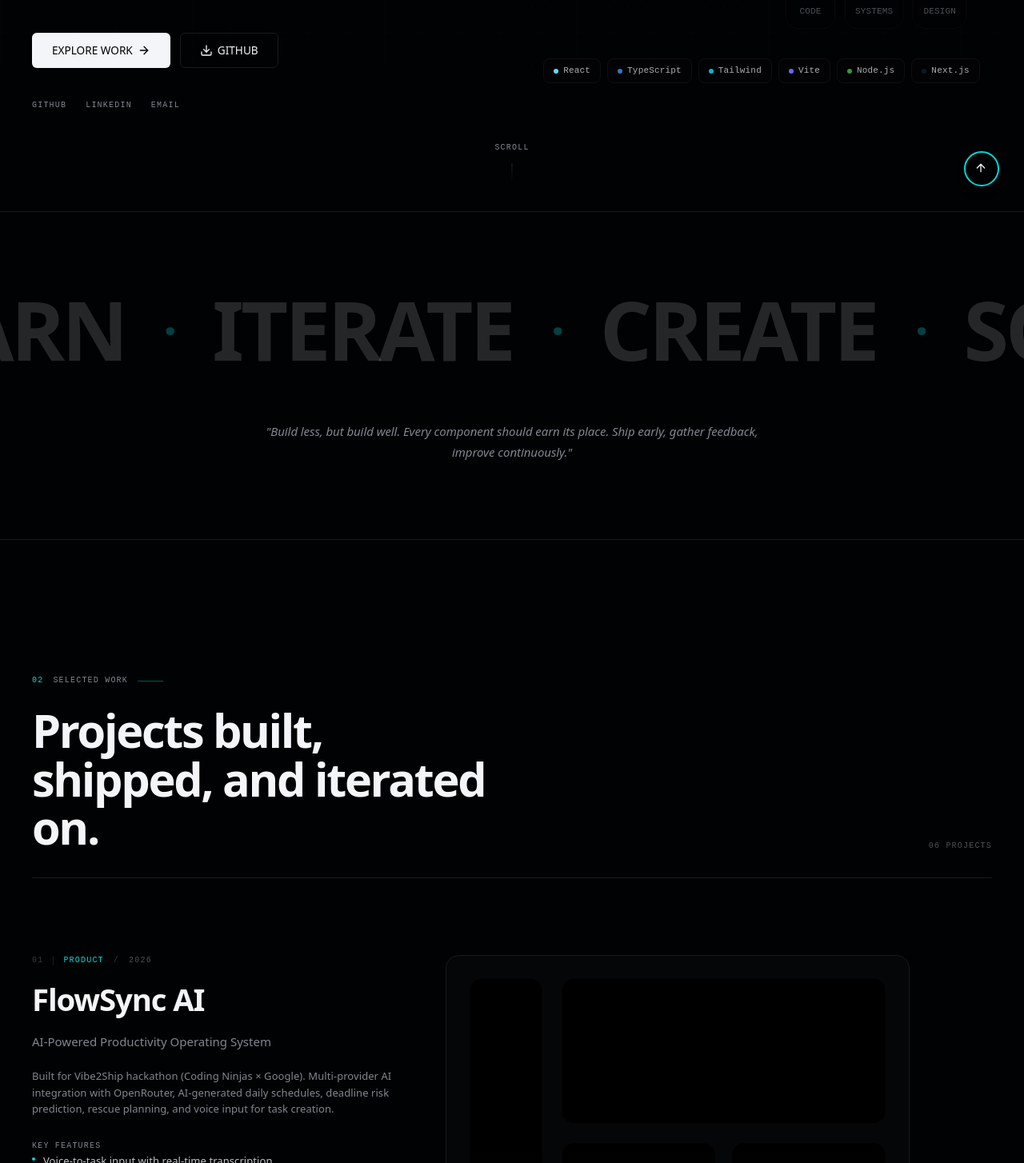
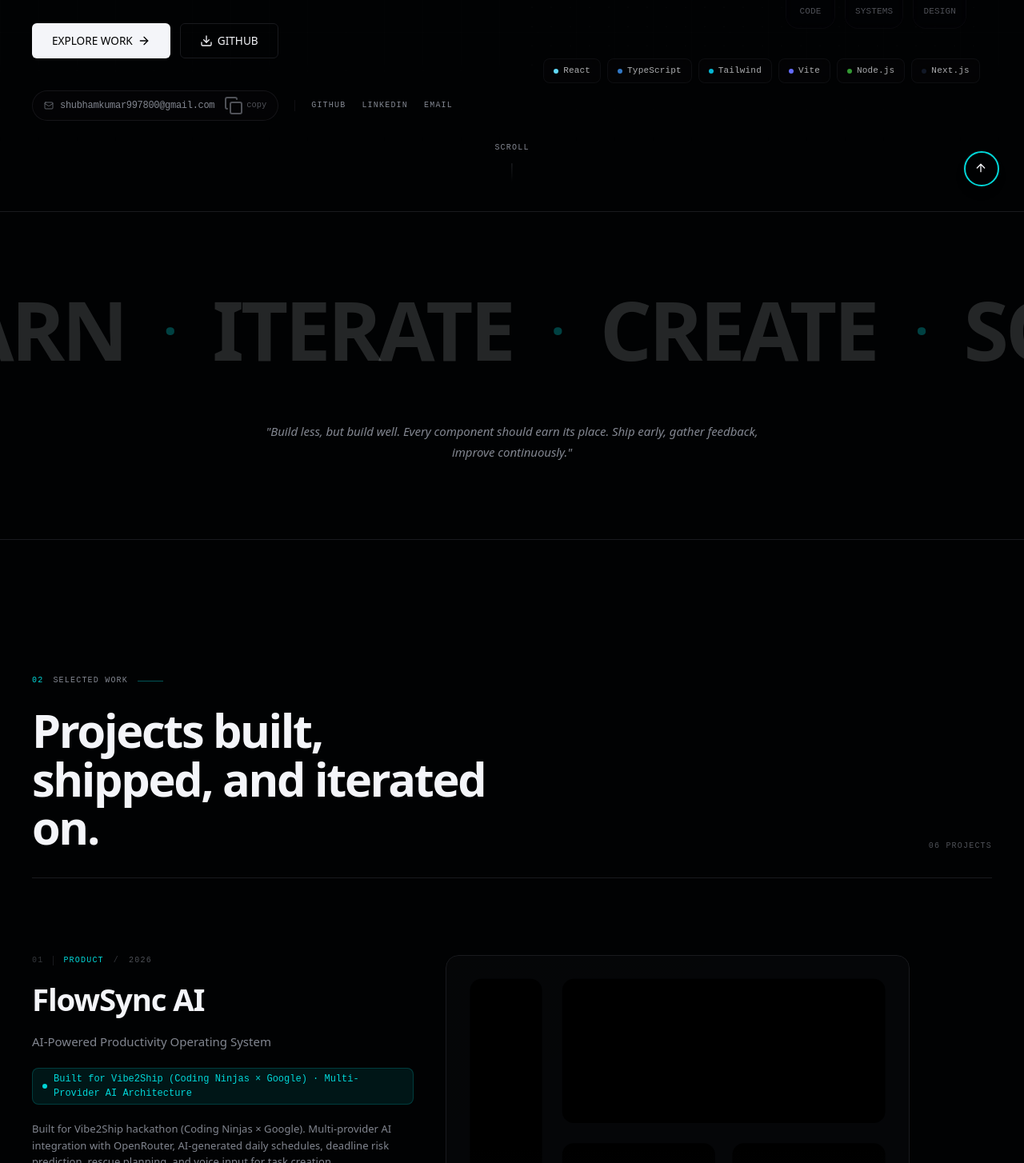
Before and after one commit to Shubham-997800/sdx30, a React (Vite) app: page / in a window 1280 px wide. Shown: the part 536-1990 px from the top of the page at 80% size. Built offline with nearby package versions, Linux system fonts and the light colour scheme.

Commit message:
feat: add one-click copy email with Sonner toasts, project impact metrics, command menu action, and 1200x630 OG social preview

```diff
--- a/src/components/layout/PageLayout.tsx
+++ b/src/components/layout/PageLayout.tsx
@@ -1,4 +1,5 @@
 import { Navbar } from "@/components/navigation/Navbar";
+import { Toaster } from "sonner";
 import type { ReactNode } from "react";
 
 interface PageLayoutProps {
@@ -16,6 +17,7 @@ export function PageLayout({ children }: PageLayoutProps) {
       </a>
       <Navbar />
       <main id="main-content">{children}</main>
+      <Toaster position="bottom-right" richColors closeButton />
     </div>
   );
 }
--- a/src/components/navigation/CommandMenu.tsx
+++ b/src/components/navigation/CommandMenu.tsx
@@ -7,7 +7,8 @@ import { useTheme } from "next-themes";
 import { motion, AnimatePresence } from "motion/react";
 import { useReducedMotion } from "@/hooks/useReducedMotion";
 import { navigation } from "@/data/navigation";
-import { socialLinks } from "@/data/site";
+import { socialLinks, personalInfo } from "@/data/site";
+import { toast } from "sonner";
 
 interface CommandMenuProps {
   isOpen: boolean;
@@ -142,6 +143,27 @@ export function CommandMenu({ isOpen, onClose }: CommandMenuProps) {
 
                 <Command.Separator className="my-2 h-px bg-border" />
 
+                {/* Actions */}
+                <Command.Group heading="Actions" className="text-label text-muted-foreground">
+                  <Command.Item
+                    value="copy email address"
+                    onSelect={() =>
+                      handleSelect(() => {
+                        navigator.clipboard.writeText(personalInfo.email);
+                        toast.success("Email copied to clipboard!", {
+                          description: personalInfo.email,
+                        });
+                      })
+                    }
+                    className="flex cursor-pointer items-center gap-3 rounded-lg px-3 py-2.5 text-body-sm text-foreground transition-colors hover:bg-accent/10 data-[selected=true]:bg-accent/10"
+                  >
+                    <span className="text-muted-foreground">✉</span>
+                    Copy Email Address ({personalInfo.email})
+                  </Command.Item>
+                </Command.Group>
+
+                <Command.Separator className="my-2 h-px bg-border" />
+
                 {/* External Links */}
                 <Command.Group heading="Links" className="text-label text-muted-foreground">
                   {socialLinks.map((link) => (
--- /dev/null
+++ b/src/components/shared/CopyEmailButton.tsx
@@ -0,0 +1,135 @@
+'use client';
+
+import { useState, useCallback } from 'react';
+import { Copy, Check, Mail } from 'lucide-react';
+import { toast } from 'sonner';
+import { cn } from '@/lib/utils';
+import { personalInfo } from '@/data/site';
+
+interface CopyEmailButtonProps {
+  className?: string;
+  variant?: 'chip' | 'button' | 'compact';
+  label?: string;
+}
+
+export function CopyEmailButton({
+  className,
+  variant = 'chip',
+  label,
+}: CopyEmailButtonProps) {
+  const [copied, setCopied] = useState(false);
+
+  const handleCopy = useCallback(async (e: React.MouseEvent) => {
+    e.preventDefault();
+    e.stopPropagation();
+
+    try {
+      await navigator.clipboard.writeText(personalInfo.email);
+      setCopied(true);
+      toast.success('Email copied to clipboard!', {
+        description: personalInfo.email,
+        duration: 3000,
+      });
+
+      setTimeout(() => setCopied(false), 2200);
+    } catch {
+      // Fallback if clipboard API is blocked
+      const textArea = document.createElement('textarea');
+      textArea.value = personalInfo.email;
+      document.body.appendChild(textArea);
+      textArea.select();
+      document.execCommand('copy');
+      document.body.removeChild(textArea);
+      setCopied(true);
+      toast.success('Email copied to clipboard!', {
+        description: personalInfo.email,
+        duration: 3000,
+      });
+      setTimeout(() => setCopied(false), 2200);
+    }
+  }, []);
+
+  if (variant === 'button') {
+    return (
+      <button
+        type="button"
+        onClick={handleCopy}
+        className={cn(
+          'inline-flex items-center justify-center gap-2 rounded-md border border-border/80 bg-card px-4 py-2.5',
+          'text-label font-medium text-foreground transition-all duration-200',
+          'hover:border-accent hover:bg-accent/5 hover:text-accent cursor-pointer',
+          'focus-visible:outline-none focus-visible:ring-2 focus-visible:ring-accent/50',
+          className,
+        )}
+        aria-label="Copy email address"
+      >
+        {copied ? (
+          <>
+            <Check className="size-4 text-accent animate-in zoom-in-50 duration-200" />
+            <span>Copied!</span>
+          </>
+        ) : (
+          <>
+            <Copy className="size-4 text-muted-foreground transition-transform duration-200 group-hover:scale-110" />
+            <span>{label || 'Copy Email'}</span>
+          </>
+        )}
+      </button>
+    );
+  }
+
+  if (variant === 'compact') {
+    return (
+      <button
+        type="button"
+        onClick={handleCopy}
+        className={cn(
+          'inline-flex size-8 items-center justify-center rounded-md text-muted-foreground transition-colors duration-150',
+          'hover:text-foreground hover:bg-foreground/[0.04] cursor-pointer',
+          'focus-visible:outline-none focus-visible:ring-1 focus-visible:ring-accent/50',
+          className,
+        )}
+        aria-label="Copy email to clipboard"
+        title="Copy email to clipboard"
+      >
+        {copied ? (
+          <Check className="size-3.5 text-accent animate-in zoom-in duration-150" />
+        ) : (
+          <Copy className="size-3.5" />
+        )}
+      </button>
+    );
+  }
+
+  // Default: 'chip' — Sleek mono badge
+  return (
+    <button
+      type="button"
+      onClick={handleCopy}
+      className={cn(
+        'group inline-flex items-center gap-2 rounded-full border border-border/80 bg-card/60 backdrop-blur-xs px-3.5 py-1.5',
+        'text-label font-mono text-muted-foreground transition-all duration-200',
+        'hover:border-accent/60 hover:bg-accent/[0.06] hover:text-foreground cursor-pointer',
+        'focus-visible:outline-none focus-visible:ring-1 focus-visible:ring-accent/50',
+        copied && 'border-accent bg-accent/10 text-accent',
+        className,
+      )}
+      aria-label={`Copy email: ${personalInfo.email}`}
+      title="Click to copy email address"
+    >
+      <Mail className="size-3 text-muted-foreground/70 transition-colors group-hover:text-accent" />
+      <span className="text-[0.75rem] tracking-tight">{personalInfo.email}</span>
+      {copied ? (
+        <span className="inline-flex items-center gap-1 text-[0.7rem] text-accent font-semibold ml-1">
+          <Check className="size-3 stroke-[2.5]" />
+          Copied
+        </span>
+      ) : (
+        <span className="inline-flex items-center gap-1 text-[0.65rem] text-muted-foreground/60 group-hover:text-accent ml-1 transition-colors">
+          <Copy className="size-2.8" />
+          copy
+        </span>
+      )}
+    </button>
+  );
+}
--- a/src/data/projects.ts
+++ b/src/data/projects.ts
@@ -33,6 +33,7 @@ export const projects: Project[] = [
     githubUrl: 'https://github.com/Shubham-997800/FlowSyncAi',
     imageUrl: '/projects/flowsync.jpg',
     featured: true,
+    impact: 'Built for Vibe2Ship (Coding Ninjas × Google) · Multi-Provider AI Architecture',
   },
   {
     id: 'workos',
@@ -64,6 +65,7 @@ export const projects: Project[] = [
     layout: 'media-left',
     imageUrl: '/projects/workos.jpg',
     featured: true,
+    impact: 'Offline-First PWA · Global Client State Cache · Zero-Latency Workflow',
   },
   {
     id: 'assetrix',
@@ -94,6 +96,7 @@ export const projects: Project[] = [
     liveUrl: 'https://assetrix30.vercel.app/',
     githubUrl: 'https://github.com/Shubham-997800/assetrix',
     imageUrl: '/projects/assetrix.jpg',
+    impact: 'Enterprise RBAC · Multi-Step Approval Workflows · Type-Safe ORM',
   },
   {
     id: 'campus360',
@@ -117,6 +120,7 @@ export const projects: Project[] = [
     liveUrl: 'https://campus30.vercel.app/',
     githubUrl: 'https://github.com/Shubham-997800/CAMPUS360',
     imageUrl: '/projects/campus360.jpg',
+    impact: 'Centralized Portal · 20+ Reusable UI Primitives · Mobile-First Layout',
   },
   {
     id: 'startuplaunchai',
@@ -140,6 +144,7 @@ export const projects: Project[] = [
     liveUrl: 'https://startuplaunch30.vercel.app/',
     githubUrl: 'https://github.com/Shubham-997800/startuplaunchai',
     imageUrl: '/projects/startuplaunch.jpg',
+    impact: 'Generative AI Tools · Automated Launch Roadmap · Responsive UI',
   },
   {
     id: 'sofawala',
@@ -163,5 +168,6 @@ export const projects: Project[] = [
     liveUrl: 'https://sofawala.vercel.app/',
     githubUrl: 'https://github.com/Shubham-997800/SofaWala',
     imageUrl: '/projects/sofawala.jpg',
+    impact: 'E-Commerce Catalog · Smooth Micro-Interactions · Semantic Layout',
   },
 ];
--- a/src/sections/contact/ContactSection.tsx
+++ b/src/sections/contact/ContactSection.tsx
@@ -11,6 +11,8 @@ import { contactContent } from '@/data/contact';
 import { personalInfo } from '@/data/site';
 import { submitContact } from '@/services/contact';
 import { contactSchema } from '@/schemas/contact';
+import { CopyEmailButton } from '@/components/shared/CopyEmailButton';
+import { toast } from 'sonner';
 
 const inputClass = "w-full rounded-lg border border-input bg-muted/30 px-4 py-3 text-body text-foreground placeholder:text-muted-foreground/50 transition-all duration-300 focus:border-accent focus:ring-2 focus:ring-accent/20 focus:shadow-[0_0_16px_oklch(from_var(--accent)_l_c_h_/_0.12)] outline-none";
 
@@ -44,9 +46,11 @@ export function ContactSection() {
     try {
       await submitContact(result.data);
       setFormState('success');
+      toast.success('Message sent! I will get back to you soon.');
       (e.target as HTMLFormElement).reset();
     } catch {
       setFormState('error');
+      toast.error('Could not send directly. Please copy email directly.');
     }
   };
 
@@ -67,6 +71,11 @@ export function ContactSection() {
             <p className="mt-6 text-body-lg text-muted-foreground max-w-lg mx-auto">
               {contactContent.message}
             </p>
+          </Reveal>
+
+          {/* Direct Email Copy Option */}
+          <Reveal direction="up" delay={0.2} className="mt-6 flex items-center justify-center">
+            <CopyEmailButton variant="chip" />
           </Reveal>
 
           {/* Form */}
--- a/src/sections/footer/FooterSection.tsx
+++ b/src/sections/footer/FooterSection.tsx
@@ -4,6 +4,7 @@ import { motion } from 'motion/react';
 import { Container } from '@/components/layout/Container';
 import { Reveal } from '@/components/motion/RevealSystem';
 import { personalInfo, socialLinks } from '@/data/site';
+import { CopyEmailButton } from '@/components/shared/CopyEmailButton';
 
 
 
@@ -29,6 +30,9 @@ export function FooterSection() {
               <span className="text-label text-muted-foreground">{personalInfo.shortRole}</span>
               <span className="text-muted-foreground/30">·</span>
               <span className="text-label text-muted-foreground/60">Product Builder</span>
+            </div>
+            <div className="pt-1">
+              <CopyEmailButton variant="chip" />
             </div>
           </Reveal>
 
--- a/src/sections/hero/HeroSection.tsx
+++ b/src/sections/hero/HeroSection.tsx
@@ -13,6 +13,7 @@ import { ScrambleText } from '@/components/motion/ScrambleText';
 import { BackgroundGlitch } from '@/components/motion/BackgroundGlitch';
 import { heroContent, personalInfo, socialLinks } from '@/data/site';
 import { useReducedMotion } from '@/hooks/useReducedMotion';
+import { CopyEmailButton } from '@/components/shared/CopyEmailButton';
 import { HeroVisual } from './HeroVisual';
 
 
@@ -173,8 +174,10 @@ export function HeroSection() {
               </Magnetic>
             </div>
 
-            {/* Social Links — visible immediately */}
-            <div className="flex flex-wrap items-center gap-4 sm:gap-6 mt-6 sm:mt-8 md:mt-10">
+            {/* Social Links & One-Click Copy Email */}
+            <div className="flex flex-wrap items-center gap-3 sm:gap-5 mt-6 sm:mt-8 md:mt-10">
+              <CopyEmailButton variant="chip" />
+              <div className="hidden sm:block h-3.5 w-px bg-border/60" />
               {socialLinks.map((link) => (
                 <a
                   key={link.label}
--- a/src/sections/work/ProjectFeature.tsx
+++ b/src/sections/work/ProjectFeature.tsx
@@ -123,6 +123,14 @@ export function ProjectFeature({ project, index }: { project: Project; index: nu
           {/* Tagline */}
           <p className="text-body text-muted-foreground">{project.tagline}</p>
 
+          {/* Impact / Engineering highlight */}
+          {project.impact && (
+            <div className="inline-flex items-center gap-2 rounded-md bg-accent/10 border border-accent/20 px-3 py-1 text-[0.75rem] font-mono text-accent">
+              <span className="size-1.5 rounded-full bg-accent animate-pulse shrink-0" />
+              <span>{project.impact}</span>
+            </div>
+          )}
+
           {/* Description */}
           <p className="text-body-sm text-muted-foreground max-w-lg leading-relaxed">
             {project.description}
--- a/src/types/project.ts
+++ b/src/types/project.ts
@@ -20,4 +20,5 @@ export interface Project {
   caseStudyUrl?: string;
   imageUrl?: string;
   featured?: boolean;
+  impact?: string;
 }
```
Also changed, not shown: public/og-image.png (added).
